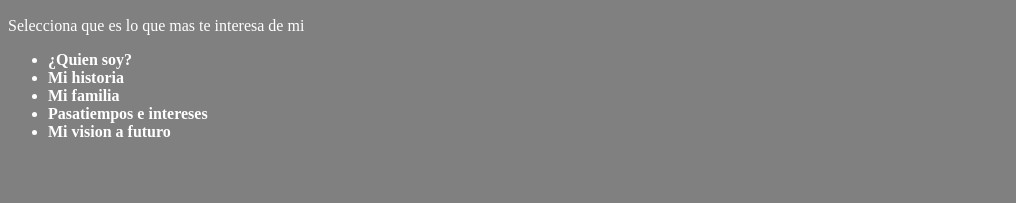
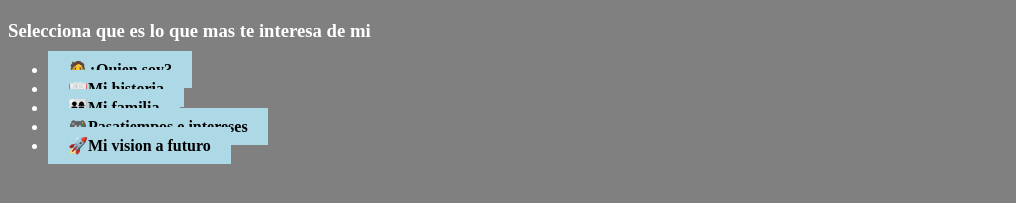
Before and after one commit to NazaMans/Prog3-TP1-Mansilla, a plain HTML site: page TP1/index.html in a window 1280 px wide. Shown: the part 243-446 px from the top of the page, without its empty margins (0-1016 px from the left). Drawn offline with Linux system fonts and the light colour scheme.

Commit message:
commit 7

```diff
--- a/TP1/index.css
+++ b/TP1/index.css
@@ -1,5 +1,27 @@
 .Resaltar{
     font-weight: bold;
+}
+a:hover{
+    color: red;
+    background-color: lightblue;
+    text-decoration: underline;
+}
+a:visited{
+    color: blue;
+    background-color: lightblue;
+    text-decoration: none;
+}
+
+a
+{
+    color: black;
+    background-color: lightblue;
+    text-decoration: none;
+    padding: 10px 20px;
+
+}
+.spani{
+    color: red;
 }
 
 body{
--- a/TP1/index.html
+++ b/TP1/index.html
@@ -20,16 +20,17 @@ Promocion (8, 9 o 10):
 <body>
     <h1>Bienvenido a esta pagina donde la idea es que <span class="Resaltar">aprendas</span>  un poco de mi</h1>
 <img id="foto-mia" src="foto-mia.jpg" width="200" alt="">
-<p>Selecciona que es lo que mas te interesa de mi</p>
+
+<h3>Selecciona que es lo que mas te interesa de mi</h3>
 
 <div class="Resaltar">
 
    <ul>
-    <li>¿Quien soy?</li>
-    <li>Mi historia</li>
-    <li>Mi familia</li>
-    <li>Pasatiempos e intereses</li>
-    <li>Mi vision a futuro</li>
+    <li><a href="quien_soy.html">🧑‍💻¿Quien soy?</a></li>
+    <li><a href="mi_historia.html">📖Mi historia</a></li>
+    <li><a href="mi_familia.html">👨‍👩‍👦‍👦Mi familia</a></li>
+    <li><a href="pasatiempos.html">🎮Pasatiempos e intereses</a></li>
+    <li><a href="mi_vision.html">🚀Mi vision a futuro</a></li>
 </ul>
 
 </div>
```
Also changed, not shown: TP1/mi_familia.html (+9 -0 lines).
